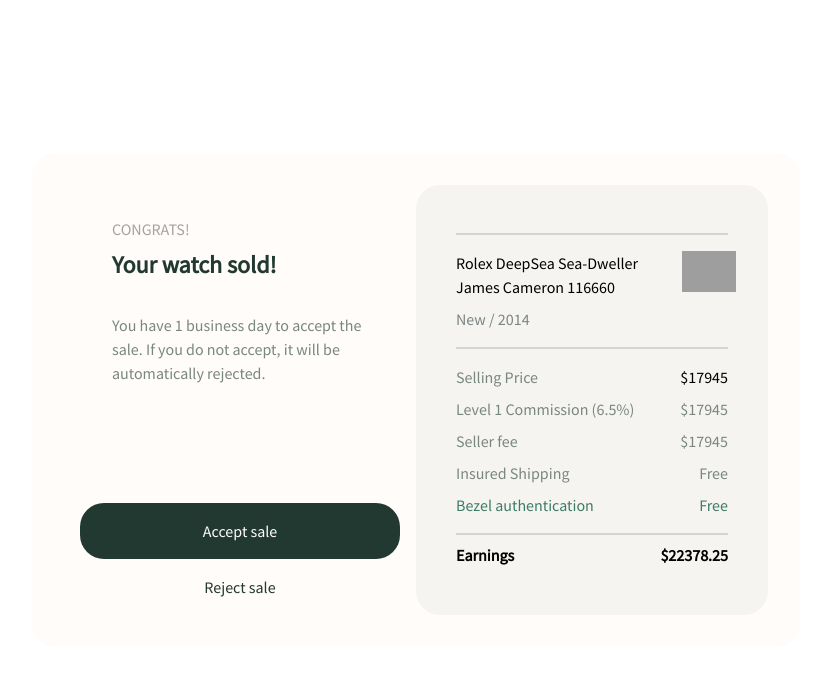
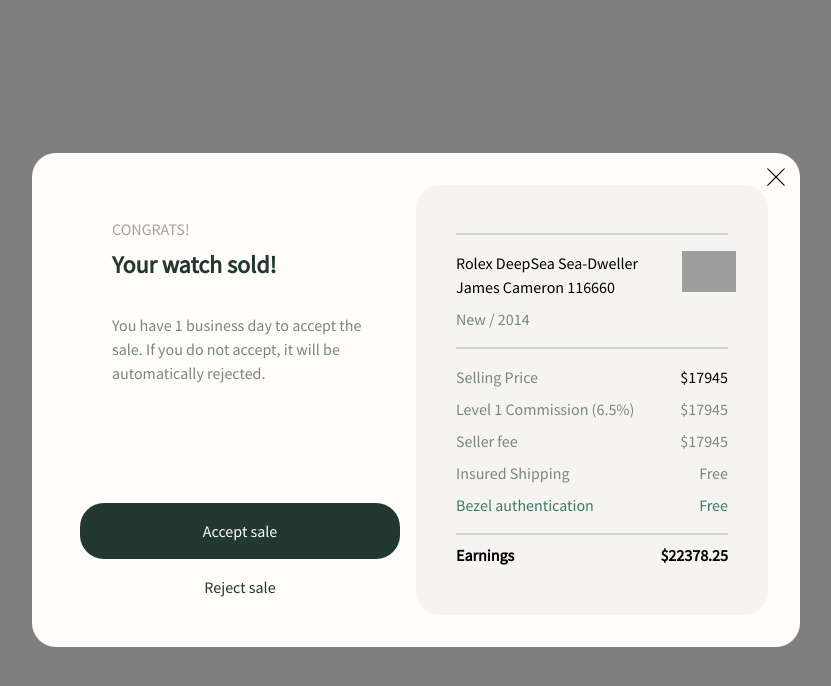
Before and after one commit to YichenGuo2002/Bezel-E-commerce-Model, a React (Create React App) app: page / in a window 1280 px wide. Shown: the top 686 px of the page, without its empty margins (224-1055 px from the left). Built offline with nearby package versions, Linux system fonts and the light colour scheme; grey boxes are pictures that could not be loaded.

Commit message:
implemented open and close background

```diff
--- a/src/App.js
+++ b/src/App.js
@@ -1,7 +1,17 @@
 import './App.css'; // page css
 import './style.css'; // tailwind css script
+import React, { useState } from "react";
 
 function App() {
+  const [isOpen, setIsOpen] = useState(true);
+
+  const openBg = () => {
+    setIsOpen(true);
+  };
+
+  const closeBg = () => {
+    setIsOpen(false);
+  };
 
   let product = (
     <svg version="1.0" xmlns="http://www.w3.org/2000/svg"
@@ -25,7 +35,7 @@ function App() {
 
   let close = (
     <svg version="1.0" xmlns="http://www.w3.org/2000/svg"
-    width="100.000000pt" height="100.000000pt" viewBox="0 0 100.000000 100.000000"
+    className = "h-6 w-6" viewBox="0 0 100.000000 100.000000"
     preserveAspectRatio="xMidYMid meet">
     <metadata>
     Created by potrace 1.16, written by Peter Selinger 2001-2019
@@ -42,7 +52,10 @@ function App() {
 
   return (
     <div className = "fixed top-0 left-0 w-full h-full flex items-center justify-center font-sans">
-      <div className="popUp bg-popup w-3/5 min-h-4/6 grid grid-cols-2 rounded-3xl p-8">
+      {
+        isOpen?
+        (
+        <div className="popUp relative bg-popup w-3/5 min-h-4/6 grid grid-cols-2 rounded-3xl p-8">
 
         <div className = "actionPanel h-full flex flex-col place-content-between pl-4 pr-4">
           <div className = "p-8">
@@ -97,7 +110,18 @@ function App() {
             </div>
         </div>
 
-      </div>
+        <button onClick = {closeBg} className = "absolute top-3 right-3 h-6 w-6">{close}</button>
+
+      </div>):null
+      }
+
+
+      {
+        isOpen?(
+          <button tabindex = "-1" class = "fixed pin h-full w-full cursor-default bg-black opacity-50 -z-50"></button>
+        ):null
+      }
+
     </div>
   );
 }
```
